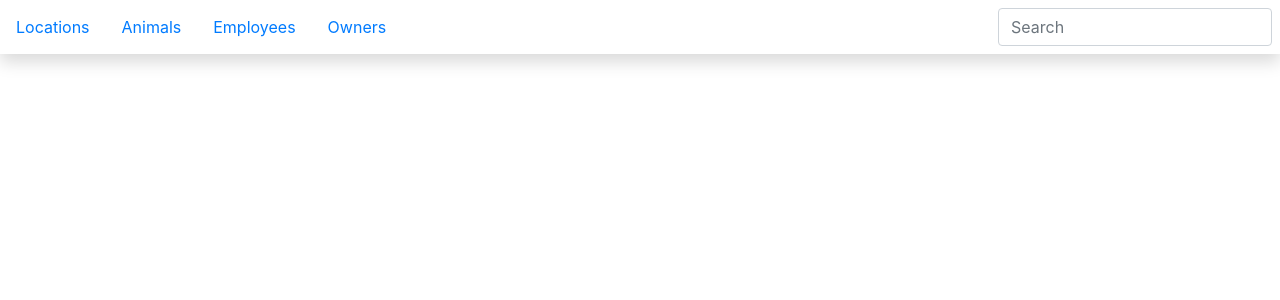
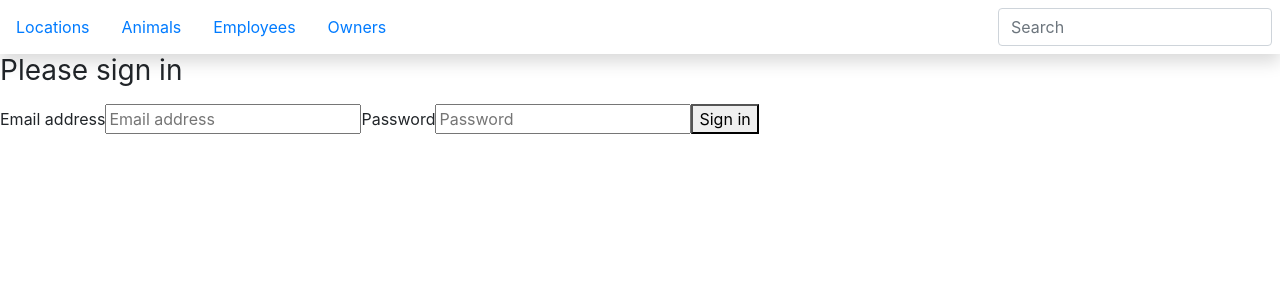
Before and after one commit to dkrusch/c33-kennel, a React (Create React App) app: page /login in a window 1280 px wide. Shown: the top 300 px of the page. Built offline with nearby package versions, Linux system fonts and the light colour scheme; no server answers.

Commit message:
Added a modal for the dog details

```diff
--- a/package.json
+++ b/package.json
@@ -6,6 +6,7 @@
     "bootstrap": "^4.3.1",
     "react": "^16.8.6",
     "react-dom": "^16.8.6",
+    "react-modal": "^3.9.1",
     "react-router-dom": "^5.0.1",
     "react-scripts": "3.0.1"
   },
--- a/src/components/ApplicationViews.js
+++ b/src/components/ApplicationViews.js
@@ -1,4 +1,4 @@
-import { Route } from 'react-router-dom'
+import { Route, Redirect } from "react-router-dom"
 import React, { Component } from "react"
 import AnimalList from './animal/AnimalList'
 import LocationList from './location/LocationList'
@@ -9,22 +9,30 @@ import APIManager from "../modules/APIManager"
 import AnimalDetail from './animal/AnimalDetail'
 import EmployeeDetail from './employee/EmployeeDetail'
 import { withRouter } from 'react-router'
+import Login from './authentication/Login'
 
 console.log(APIManager)
 
 class ApplicationViews extends Component {
     deleteItem = (name, id) => {
+        console.log("inside delete item")
         let newObj = {}
         return fetch(`http://localhost:5002/${name}/${id}`, {
             method: "DELETE"
         })
         .then(e => e.json())
-        .then(APIManager.getAll(name))
+        .then(() => APIManager.getAll(name))
         .then(group => {
-            this.props.history.push("/${name}")
-            this.setState(newObj[name] = group)
+            newObj[name] = group
+            this.setState(newObj)
+            console.log(name, newObj, this.state)
+            this.props.history.push(`/${name}`)
         })
     }
+
+    // Check if credentials are in local storage
+    isAuthenticated = () => sessionStorage.getItem("credentials") !== null
+
 
     state = {
         locations: [],
@@ -78,6 +86,7 @@ class ApplicationViews extends Component {
                     return <LocationList locations={this.state.locations} />
                 }} />
                 <Route exact path="/animals" render={(props) => {
+                    console.log(this.state)
                     return <AnimalList deleteItem={this.deleteItem} animals={this.state.animals} />
                 }} />
 
@@ -103,7 +112,11 @@ class ApplicationViews extends Component {
                     return <AnimalDetail animal={animal} dischargeAnimal={this.deleteItem} />
                 }} />
                 <Route exact path="/employees" render={(props) => {
-                    return <EmployeeList deleteItem={this.deleteItem} employees={this.state.employees} />
+                    // if (this.isAuthenticated()) {
+                        return <EmployeeList deleteItem={this.deleteItem} employees={this.state.employees} />
+                    // } else {
+                    //     return <Redirect to="/login" />
+                    // }
                 }} />
                 <Route exact path="/employees/:employeeId(\d+)" render={(props) => {
                     // Find the employee with the id of the route parameter
@@ -125,6 +138,7 @@ class ApplicationViews extends Component {
                     console.log("/search", this.props.results)
                     return <SearchResults results={this.props.results} />
                 }} />
+                <Route path="/login" component={Login} />
             </React.Fragment>
         )
     }
--- a/src/components/animal/AnimalDetail.js
+++ b/src/components/animal/AnimalDetail.js
@@ -1,12 +1,45 @@
 import React, { Component } from "react"
 import "./Animal.css"
 import dog from "./DogIcon.svg"
+import Modal from 'react-modal';
 
+
+
+const customStyles = {
+    content : {
+      top                   : '50%',
+      left                  : '50%',
+      right                 : 'auto',
+      bottom                : 'auto',
+      marginRight           : '-50%',
+      transform             : 'translate(-50%, -50%)'
+    }
+  };
 
 export default class Animal extends Component {
     state = {
         saveDisabled: false
     }
+
+
+    constructor() {
+        super();
+
+        this.state = {
+          modalIsOpen: false
+        };
+
+        this.openModal = this.openModal.bind(this);
+        this.closeModal = this.closeModal.bind(this);
+      }
+
+      openModal() {
+        this.setState({modalIsOpen: true});
+      }
+
+      closeModal() {
+        this.setState({modalIsOpen: false});
+      }
 
     render() {
         return (
@@ -18,17 +51,97 @@ export default class Animal extends Component {
                             {this.props.animal.name}
                         </h4>
                         <h6 className="card-title">{ this.props.animal.breed }</h6>
-                        <button onClick={
-                                () => {
-                                    this.setState({saveDisabled: true},
-                                    () => this.props.dischargeAnimal("animals", this.props.animal.id))
-                                }
-                            }
-                            disabled={ this.state.saveDisabled }
-                            className="card-link">Delete</button>
+                        <button onClick={this.openModal} className="btn btn-primary">Discharge</button>
+                        <div>
+                            <Modal isOpen={this.state.modalIsOpen}
+                            onRequestClose={this.closeModal}
+                            style={customStyles}
+                            contentLabel="Example Modal">
+                            <h3>Are you sure?</h3>
+                            <button onClick={() => {this.setState({saveDisabled: true},
+                                () => this.props.dischargeAnimal("animals", this.props.animal.id))}}
+                                disabled={ this.state.saveDisabled }
+                                >Yes</button>
+                            <button onClick={this.closeModal}>No</button>
+                            </Modal>
+                        </div>
                     </div>
                 </div>
             </section>
         )
     }
 }
+
+// import React from 'react';
+// import ReactDOM from 'react-dom';
+
+
+// const customStyles = {
+//   content : {
+//     top                   : '50%',
+//     left                  : '50%',
+//     right                 : 'auto',
+//     bottom                : 'auto',
+//     marginRight           : '-50%',
+//     transform             : 'translate(-50%, -50%)'
+//   }
+// };
+
+// // Make sure to bind modal to your appElement (http://reactcommunity.org/react-modal/accessibility/)
+// Modal.setAppElement('#yourAppElement')
+
+// class App extends React.Component {
+//   constructor() {
+//     super();
+
+//     this.state = {
+//       modalIsOpen: false
+//     };
+
+//     this.openModal = this.openModal.bind(this);
+//     this.afterOpenModal = this.afterOpenModal.bind(this);
+//     this.closeModal = this.closeModal.bind(this);
+//   }
+
+//   openModal() {
+//     this.setState({modalIsOpen: true});
+//   }
+
+//   afterOpenModal() {
+//     // references are now sync'd and can be accessed.
+//     this.subtitle.style.color = '#f00';
+//   }
+
+//   closeModal() {
+//     this.setState({modalIsOpen: false});
+//   }
+
+//   render() {
+//     return (
+//       <div>
+//         <button onClick={this.openModal}>Open Modal</button>
+//         <Modal
+//           isOpen={this.state.modalIsOpen}
+        //   onAfterOpen={this.afterOpenModal}
+//           onRequestClose={this.closeModal}
+//           style={customStyles}
+//           contentLabel="Example Modal"
+//         >
+
+//           <h2 ref={subtitle => this.subtitle = subtitle}>Hello</h2>
+//           <button onClick={this.closeModal}>close</button>
+//           <div>I am a modal</div>
+//           <form>
+//             <input />
+//             <button>tab navigation</button>
+//             <button>stays</button>
+//             <button>inside</button>
+//             <button>the modal</button>
+//           </form>
+//         </Modal>
+//       </div>
+//     );
+//   }
+// }
+
+// ReactDOM.render(<App />, appElement);
--- a/src/components/animal/AnimalList.js
+++ b/src/components/animal/AnimalList.js
@@ -6,6 +6,7 @@ import { Link } from "react-router-dom"
 
 class AnimalList extends Component {
     render() {
+        console.log("renderaoiejf")
         return (
             <section className="animals">
             {
--- /dev/null
+++ b/src/components/authentication/Login.js
@@ -0,0 +1,62 @@
+import React, { Component } from "react"
+
+export default class Login extends Component {
+
+    // Set initial state
+    state = {
+        email: "",
+        password: ""
+    }
+
+    // Update state whenever an input field is edited
+    handleFieldChange = (event) => {
+        const stateToChange = {}
+        stateToChange[event.target.id] = event.target.value
+        this.setState(stateToChange)
+    }
+
+    // Simplistic handler for login submit
+    handleLogin = (e) => {
+        e.preventDefault()
+
+        /*
+            For now, just store the email and password that
+            the customer enters into local storage.
+        */
+        sessionStorage.setItem(
+            "credentials",
+            JSON.stringify({
+                email: this.state.email,
+                password: this.state.password
+            })
+        )
+
+        this.props.history.push("/")
+    }
+
+    render() {
+        return (
+            <form onSubmit={this.handleLogin}>
+                <h1 className="h3 mb-3 font-weight-normal">Please sign in</h1>
+                <label htmlFor="inputEmail">
+                    Email address
+                </label>
+                <input onChange={this.handleFieldChange} type="email"
+                       id="email"
+                       placeholder="Email address"
+                       required="" autoFocus="" />
+                <label htmlFor="inputPassword">
+                    Password
+                </label>
+                <input onChange={this.handleFieldChange} type="password"
+                       id="password"
+                       placeholder="Password"
+                       required="" />
+                <button type="submit" onClick={this.handleLogin}>
+                    Sign in
+                </button>
+            </form>
+        )
+    }
+}
+// onClick={this.buttonClick}
```
Also changed, not shown: api/kennel.json (+8 -17 lines), 1 other file (tests, documents, lock files or other folders).
